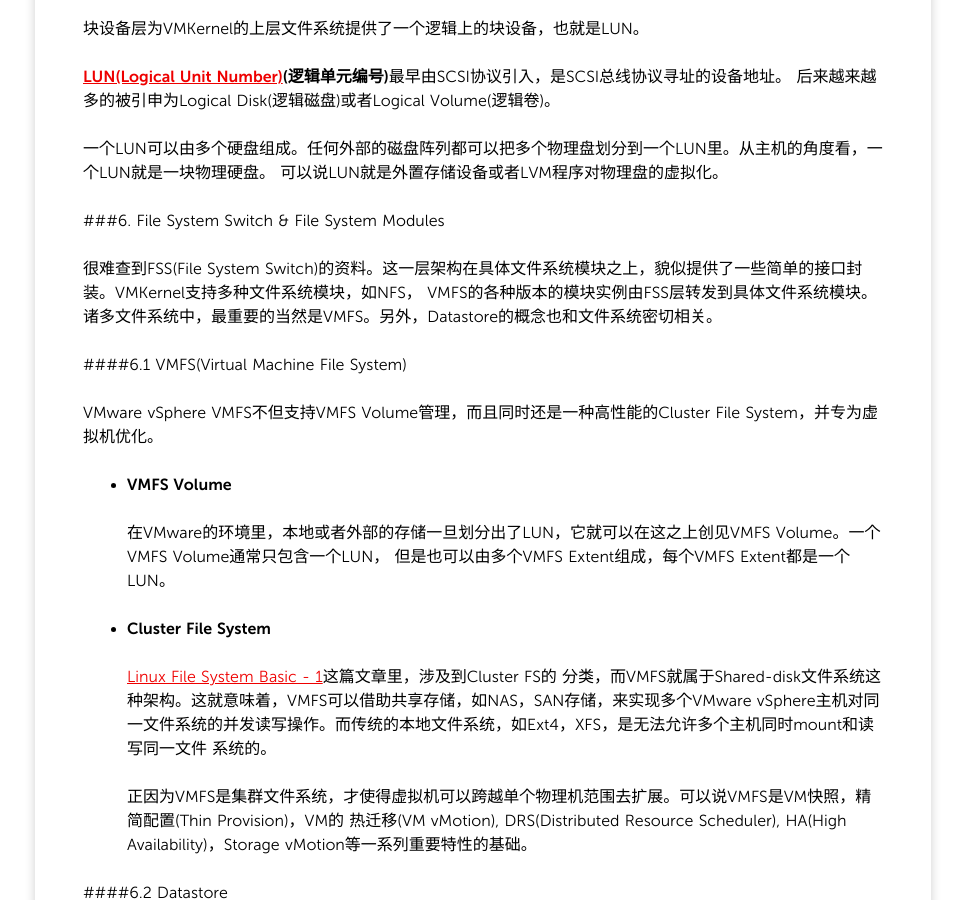
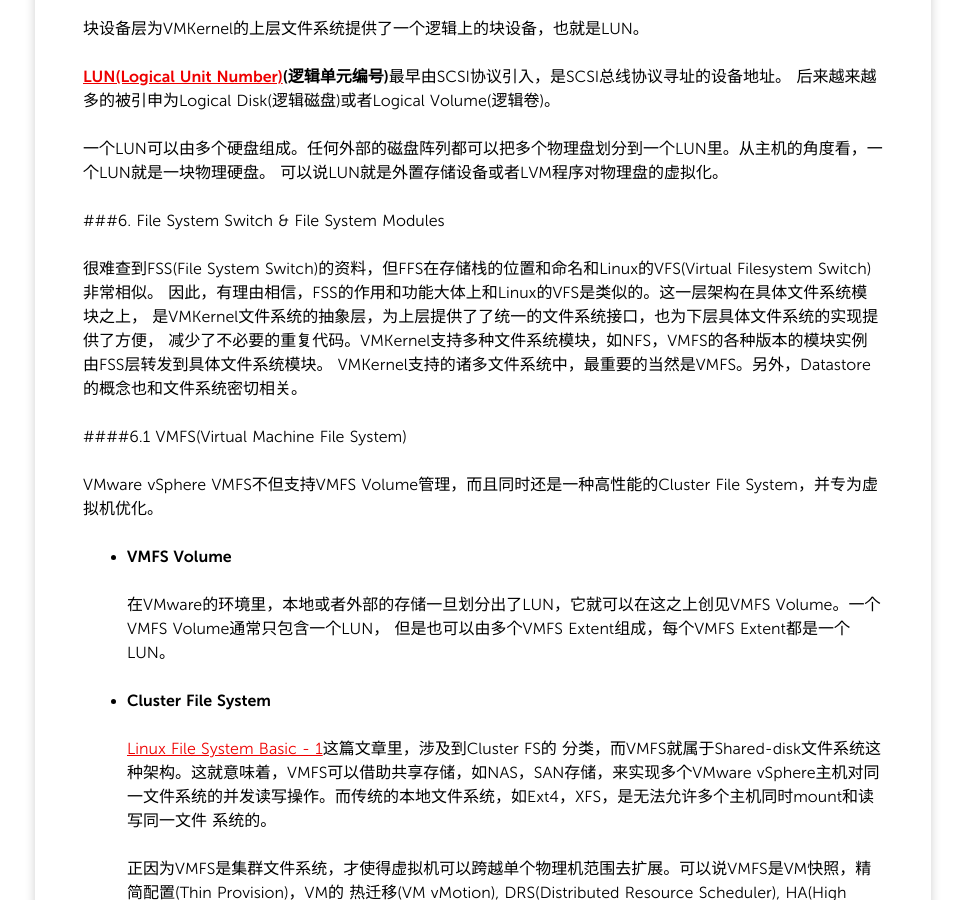
Before and after one commit to yangoliver/yangoliver.github.io, a Jekyll site: the page built from _posts/2016/2016-01-23-vm-basic-1.md, in a window 1280 px wide and 900 px high, scrolled down 3073 px. Shown: the whole window, without its empty margins (157-1122 px from the left). Built offline with Jekyll 4.4.1, drawn with Linux system fonts in a browser that asks for light colours; comment, search, counter and statistics services are not loaded.

Commit message:
update: FSS description by comparing with VFS

```diff
--- a/_posts/2016/2016-01-23-vm-basic-1.md
+++ b/_posts/2016/2016-01-23-vm-basic-1.md
@@ -130,8 +130,11 @@
 
 ###6. File System Switch & File System Modules
 
-很难查到FSS(File System Switch)的资料。这一层架构在具体文件系统模块之上，貌似提供了一些简单的接口封装。VMKernel支持多种文件系统模块，如NFS，
-VMFS的各种版本的模块实例由FSS层转发到具体文件系统模块。诸多文件系统中，最重要的当然是VMFS。另外，Datastore的概念也和文件系统密切相关。
+很难查到FSS(File System Switch)的资料，但FFS在存储栈的位置和命名和Linux的VFS(Virtual Filesystem Switch)非常相似。
+因此，有理由相信，FSS的作用和功能大体上和Linux的VFS是类似的。这一层架构在具体文件系统模块之上，
+是VMKernel文件系统的抽象层，为上层提供了了统一的文件系统接口，也为下层具体文件系统的实现提供了方便，
+减少了不必要的重复代码。VMKernel支持多种文件系统模块，如NFS，VMFS的各种版本的模块实例由FSS层转发到具体文件系统模块。
+VMKernel支持的诸多文件系统中，最重要的当然是VMFS。另外，Datastore的概念也和文件系统密切相关。
 
 ####6.1 VMFS(Virtual Machine File System)
 
```
